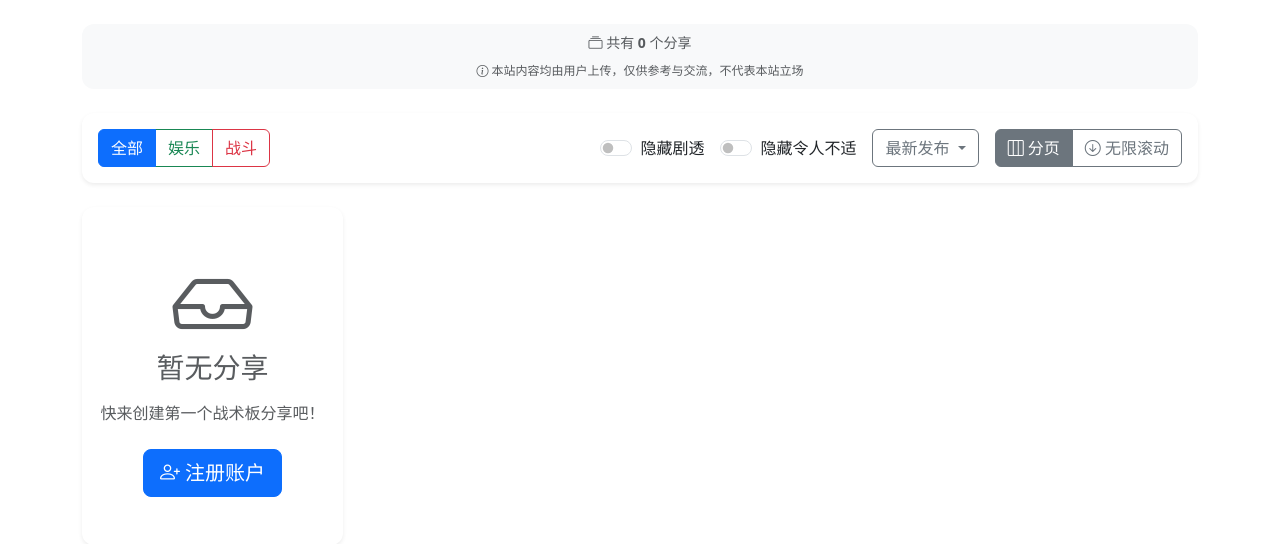
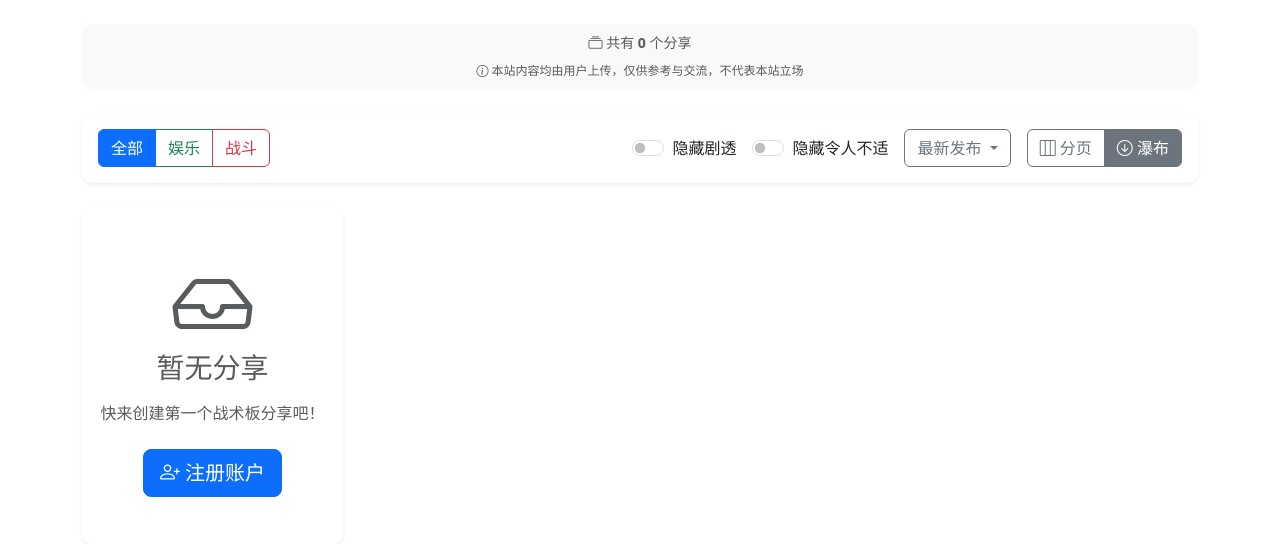
Before and after one commit to MisakaCirno/ff14_zsb, a Django app: page / in a window 1280 px wide. Shown: the part 56-600 px from the top of the page. Run offline with Django 4.2, Linux system fonts and the light colour scheme; data that the repository does not hold is empty; some libraries are stand-ins or nearby versions.

Commit message:
默认使用瀑布浏览并更新展示模式文案

```diff
--- a/shares/models.py
+++ b/shares/models.py
@@ -9,8 +9,8 @@ import random
 class UserProfile(models.Model):
     """用户资料扩展模型"""
     class HomeFeedMode(models.TextChoices):
-        PAGINATED = 'paginated', '分页浏览'
-        INFINITE = 'infinite', '无限滚动'
+        PAGINATED = 'paginated', '分页'
+        INFINITE = 'infinite', '瀑布'
 
     user = models.OneToOneField(User, on_delete=models.CASCADE, related_name='profile', verbose_name='用户')
     nickname = models.CharField(max_length=50, blank=True, verbose_name='昵称')
@@ -18,7 +18,7 @@ class UserProfile(models.Model):
     home_feed_mode = models.CharField(
         max_length=20,
         choices=HomeFeedMode.choices,
-        default=HomeFeedMode.PAGINATED,
+        default=HomeFeedMode.INFINITE,
         verbose_name='主页浏览模式'
     )
     created_at = models.DateTimeField(auto_now_add=True, verbose_name='创建时间')
--- a/shares/views.py
+++ b/shares/views.py
@@ -78,7 +78,7 @@ def get_home_feed_mode(request):
         profile, _ = UserProfile.objects.get_or_create(user=request.user)
         return profile.home_feed_mode
 
-    return request.session.get('home_feed_mode', UserProfile.HomeFeedMode.PAGINATED)
+    return request.session.get('home_feed_mode', UserProfile.HomeFeedMode.INFINITE)
 
 
 def build_query_string(request, **updates):
--- a/templates/shares/index.html
+++ b/templates/shares/index.html
@@ -47,7 +47,7 @@
                         {% if shares.has_other_pages and feed_mode == 'paginated' %}
                         | 第 <strong>{{ shares.number }}</strong> / <strong>{{ shares.paginator.num_pages }}</strong> 页
                         {% elif shares.has_other_pages %}
-                        | 无限滚动浏览
+                        | 瀑布浏览
                         {% endif %}
                     </small>
                     <small class="text-muted" style="font-size: 0.75rem;">
@@ -121,8 +121,8 @@
                                 <a href="?{{ paginated_query }}" class="btn btn-outline-secondary {% if feed_mode == 'paginated' %}active{% endif %}" title="使用分页浏览">
                                     <i class="bi bi-layout-three-columns"></i> 分页
                                 </a>
-                                <a href="?{{ infinite_query }}" class="btn btn-outline-secondary {% if feed_mode == 'infinite' %}active{% endif %}" title="向下滚动自动加载">
-                                    <i class="bi bi-arrow-down-circle"></i> 无限滚动
+                                <a href="?{{ infinite_query }}" class="btn btn-outline-secondary {% if feed_mode == 'infinite' %}active{% endif %}" title="瀑布式自动加载">
+                                    <i class="bi bi-arrow-down-circle"></i> 瀑布
                                 </a>
                             </div>
                         </div>
@@ -460,7 +460,7 @@
     }
 
     function initInfiniteScroll() {
-        if ('{{ feed_mode|default:"paginated" }}' !== 'infinite') return;
+        if ('{{ feed_mode|default:"infinite" }}' !== 'infinite') return;
 
         const grid = document.getElementById('share-grid');
         const status = document.getElementById('infinite-scroll-status');
--- a/templates/shares/profile_edit.html
+++ b/templates/shares/profile_edit.html
@@ -72,7 +72,7 @@
                             </label>
                             {{ form.home_feed_mode }}
                             <div class="form-text">
-                                选择主页默认使用传统分页，还是下拉自动加载更多内容
+                                选择主页默认使用传统分页，还是瀑布式自动加载内容
                             </div>
                             {% if form.home_feed_mode.errors %}
                             <div class="text-danger small">{{ form.home_feed_mode.errors }}</div>
```
Also changed, not shown: shares/tests.py (+6 -5 lines), shares/migrations/0018_default_home_feed_waterfall.py (added).
